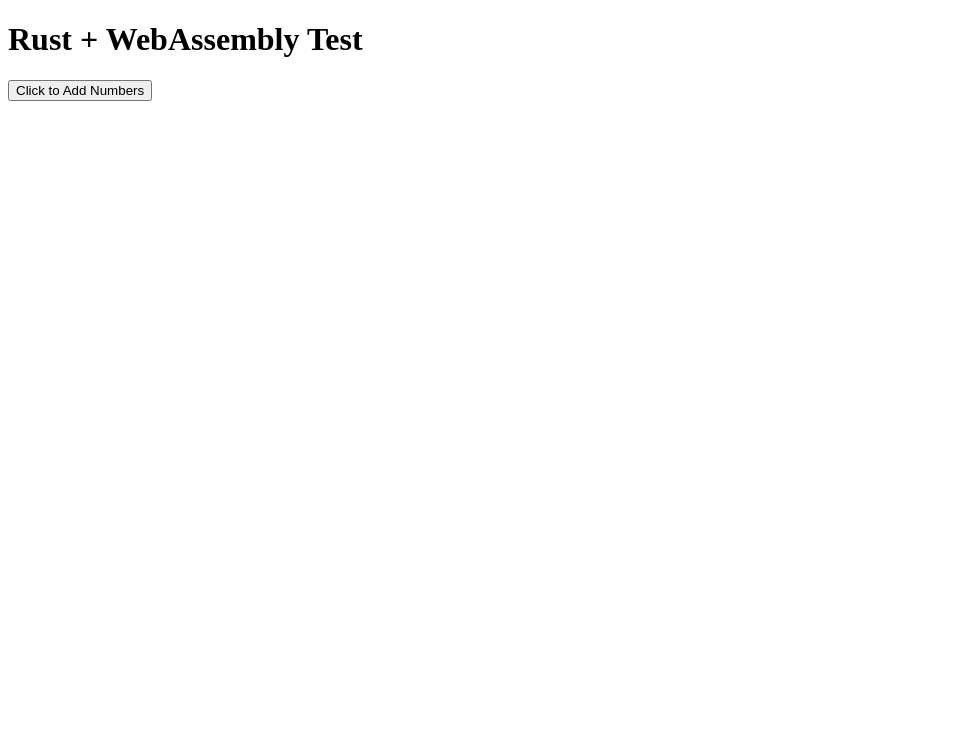
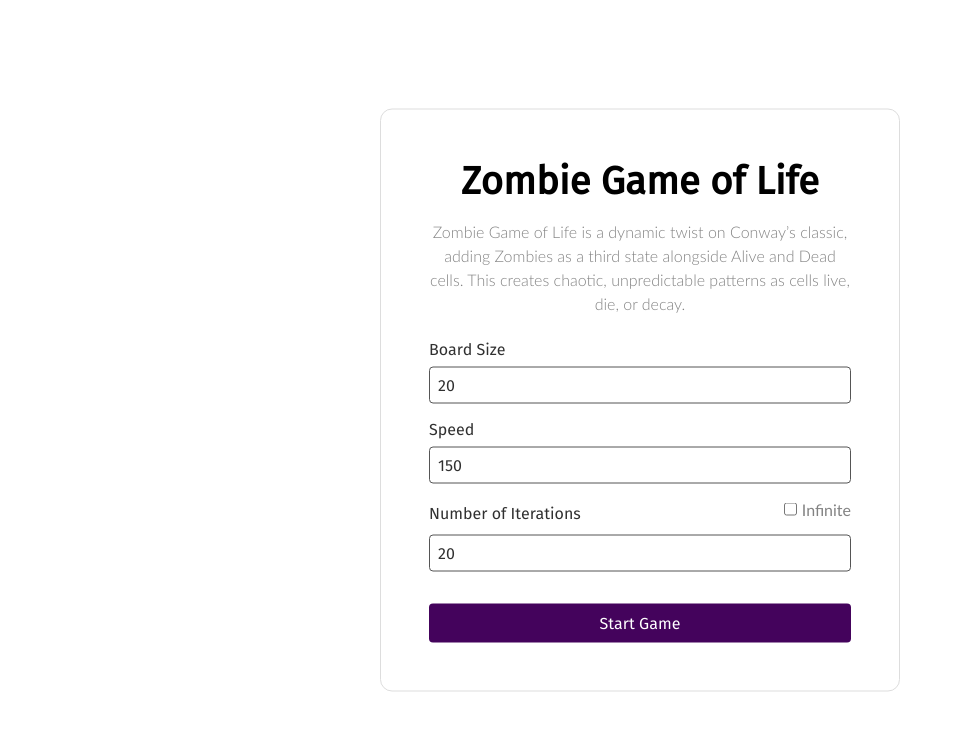
Before and after one commit to jonnygoespro/game-of-life-rust, a website built with Vite: page frontend/src/index.html in a window 1280 px wide. Shown: the whole page, without its empty margins (0-955 px from the left). Built offline with nearby package versions, Linux system fonts and the light colour scheme.

Commit message:
feat: implemented frontend render and config screen

```diff
--- a/frontend/src/index.html
+++ b/frontend/src/index.html
@@ -3,12 +3,36 @@
     <head>
         <meta charset="UTF-8">
         <title>Rust + WebAssembly Test</title>
+        <link rel="stylesheet" href="style.css">
     </head>
 
     <body>
-        <h1>Rust + WebAssembly Test</h1>
-        <button id="test-button">Click to Add Numbers</button>
-        <p id="result"></p>
+        <div id="canvas-container">
+            <canvas id="canvas"></canvas>
+        </div>
+
+        <form id="config-form">
+            <h1>Zombie Game of Life</h1>
+            <p>Zombie Game of Life is a dynamic twist on Conway’s classic, adding Zombies as a third state alongside Alive and Dead cells. This creates chaotic, unpredictable patterns as cells live, die, or decay.</p>
+            <label for="board-size">Board Size</label>
+            <input id="board-size" name="board-size" type="number" min="0" max="512" value="20">
+            <label for="speed">Speed</label>
+            <input id="speed" name="speed" type="number" min="1" max="2000" value="150">
+
+
+            <div id="iterations-container">
+                <div id="iterations-label">
+                    <label for="iterations">Number of Iterations</label>
+                    <div id="infinite-container">
+                        <input id="infinite" name="infinite" type="checkbox">
+                        <label for="infinite" id="infinite-label">Infinite</label>
+                    </div>
+                </div>
+                <input id="iterations" name="iterations" type="number" min="1" value="20">
+            </div>
+
+            <button id="start" type="submit">Start Game</button>
+        </form>
     </body>
     <script src="main.js" type="module"></script>
 </html>
--- a/frontend/src/main.js
+++ b/frontend/src/main.js
@@ -1,13 +1,51 @@
 import init, { life } from "../rust-dependencies/game_of_life.js";
 
-async function run() {
+const infiniteCheckbox = document.getElementById("infinite");
+const infiniteLabel = document.getElementById("infinite-label");
+const iterationsInput = document.getElementById("iterations");
+const form = document.getElementById("config-form");
+const configForm = document.getElementById("config-form");
+const sizeInput = document.getElementById("board-size");
+const speedInput = document.getElementById("speed");
+
+document.addEventListener("DOMContentLoaded", async () => {
   await init();
+});
 
-  document.getElementById("test-button").addEventListener("click", () => {
-    const iterations = 20;
-    const gameStates = life(iterations);
-    console.log(gameStates);
-  });
-}
+infiniteCheckbox.addEventListener("change", () => {
+  iterationsInput.disabled = infiniteCheckbox.checked;
+  infiniteLabel.style.opacity = infiniteCheckbox.checked ? 1 : 0.6;
+});
 
-run();
+form.addEventListener("submit", (e) => {
+  e.preventDefault();
+  configForm.style.opacity = 0;
+
+  let boardSize = parseInt(sizeInput.value);
+  let speed = parseInt(speedInput.value);
+  let infinite = infiniteCheckbox.checked;
+  let iterations = parseInt(iterationsInput.value);
+
+  let canvas = document.getElementById("canvas");
+  const minDimension = Math.min(window.innerWidth, window.innerHeight);
+  const cellSize = Math.floor(minDimension / boardSize);
+  canvas.width = cellSize * boardSize;
+  canvas.height = cellSize * boardSize;
+
+  let iteration = 0;
+
+  const render = () => {
+    if (!infinite && iteration >= iterations) {
+      return;
+    }
+
+    life(iteration, boardSize);
+    iteration += 1;
+
+    setTimeout(() => {
+      requestAnimationFrame(render);
+    }, speed);
+  };
+
+  render();
+});
--- /dev/null
+++ b/frontend/src/style.css
@@ -0,0 +1,153 @@
+@font-face {
+    font-family: 'FiraSans';
+    src: url('fonts/FiraSans-Regular.woff2') format('woff2');
+}
+
+@font-face {
+    font-family: 'Lato';
+    src: url('fonts/Lato-Light.ttf') format('truetype');
+    font-weight: 300;
+}
+
+@font-face {
+    font-family: 'Lato';
+    src: url('fonts/Lato-Regular.ttf') format('truetype');
+    font-weight: 500;
+}
+
+* {
+    margin: 0;
+    padding: 0;
+    box-sizing: border-box;
+    font-family: 'FiraSans', sans-serif;
+}
+
+#canvas-container {
+    height: 100vh;
+    width: 100vw;
+    display: grid;
+    place-content: center;
+
+    #canvas {
+        max-width: 100vw;
+        max-height: 100vh;
+        width: 100%;
+        height: 100%;
+        object-fit: contain;
+        aspect-ratio: 1;
+    }
+}
+
+#config-form {
+    position: absolute;
+    top: 50%;
+    left: 50%;
+    transform: translate(-50%, -50%);
+    width: 520px;
+    background-color: #fff;
+    padding: 3rem;
+    border-radius: 12px;
+    border: 1px solid #ddd;
+    text-align: center;
+
+    & h1 {
+        font-size: 2.4rem;
+        margin-bottom: 1rem;
+        font-weight: 900;
+    }
+
+    & p {
+        font-size: 1rem;
+        line-height: 1.5rem;
+        margin-bottom: 1.5rem;
+        opacity: 0.6;
+        font-weight: 300;
+        color: #303030;
+        font-family: 'Lato', sans-serif;
+    }
+
+    & label {
+        display: block;
+        font-size: 1rem;
+        text-align: left;
+        color: #303030;
+        margin-bottom: 0.5rem;
+    }
+
+    & input[type="number"],
+    & input[type="checkbox"] {
+        width: 100%;
+        padding: 8px;
+        border: 1px solid #555;
+        border-radius: 4px;
+        color: #303030;
+        font-size: 1rem;
+        margin-bottom: 1rem;
+        outline: none;
+    }
+
+    & input[type="number"]:focus,
+    & input[type="checkbox"]:focus {
+        border: 2px solid #7684b9;
+    }
+
+    & input[type="number"]:disabled {
+        opacity: 0.3;
+    }
+
+    #iterations-label {
+        display: flex;
+        align-items: center;
+        justify-content: space-between;
+
+        #infinite-container {
+            display: flex;
+            align-items: center;
+            justify-content: left;
+            margin-bottom: 1rem;
+
+            & input[type="checkbox"] {
+                width: auto;
+                margin-block: auto;
+                margin-right: 5px;
+                accent-color: #44035c;
+            }
+
+            & label {
+                margin-bottom: 0;
+                font-family: 'Lato', sans-serif;
+                font-weight: 400;
+                opacity: 0.6;
+            }
+        }
+    }
+
+    button#start {
+        width: 100%;
+        padding: 10px 15px;
+        font-size: 1rem;
+        color: #fff;
+        background-color: #44035c;
+        border: none;
+        border-radius: 4px;
+        cursor: pointer;
+        transition: background-color 0.3s;
+        margin-top: 1rem;
+    }
+
+    button#start:hover {
+        background-color: #7684b9;
+    }
+
+    /* Chrome, Safari, Edge, Opera */
+    input::-webkit-outer-spin-button,
+    input::-webkit-inner-spin-button {
+        -webkit-appearance: none;
+        margin: 0;
+    }
+
+    /* Firefox */
+    input[type=number] {
+        -moz-appearance: textfield;
+    }
+}
--- a/rust/Cargo.toml
+++ b/rust/Cargo.toml
@@ -19,6 +19,7 @@ wasm-bindgen = { version = "0.2.84", features = ["serde-serialize"] }
 # code size when deploying.
 console_error_panic_hook = { version = "0.1.7", optional = true }
 js-sys = "0.3.74"
+web-sys = { version = "0.3.66", features = ["Window", "HtmlCanvasElement", "CanvasRenderingContext2d", "Document", "console"] }
 
 [dev-dependencies]
 wasm-bindgen-test = "0.3.34"
```
Also changed, not shown: frontend/src/fonts/FiraSans-Regular.woff2 (added), frontend/src/fonts/Lato-Light.ttf (added), frontend/src/fonts/Lato-Regular.ttf (added), 2 other files.
